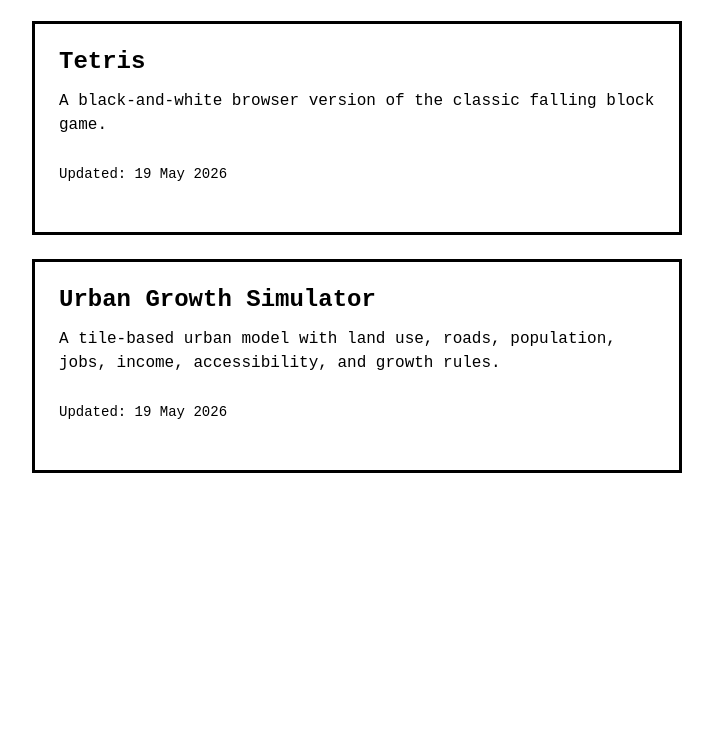
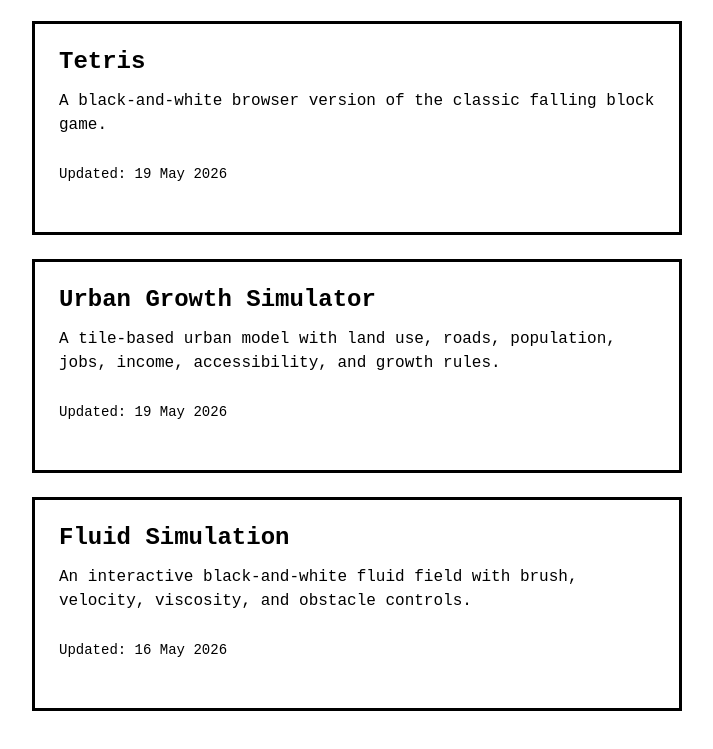
Before and after one commit to ldvynck/my-website, a plain HTML site: page index.html in a window 1280 px wide. Shown: the part 910-1659 px from the top of the page, without its empty margins (283-996 px from the left). Before the commit the page ends 1453 px from the top, so only its background shows below. Drawn offline with Linux system fonts and the light colour scheme.

Commit message:
Update index.html

```diff
--- a/index.html
+++ b/index.html
@@ -48,6 +48,11 @@
     		<p>A tile-based urban model with land use, roads, population, jobs, income, accessibility, and growth rules.</p>
     		<span>Updated: 19 May 2026</span>
 		</a>
+		<a href="fluid.html" class="entry-card">
+    		<h2>Fluid Simulation</h2>
+    		<p>An interactive black-and-white fluid field with brush, velocity, viscosity, and obstacle controls.</p>
+    		<span>Updated: 16 May 2026</span>
+		</a>
         </section>
     </main>
 
```
